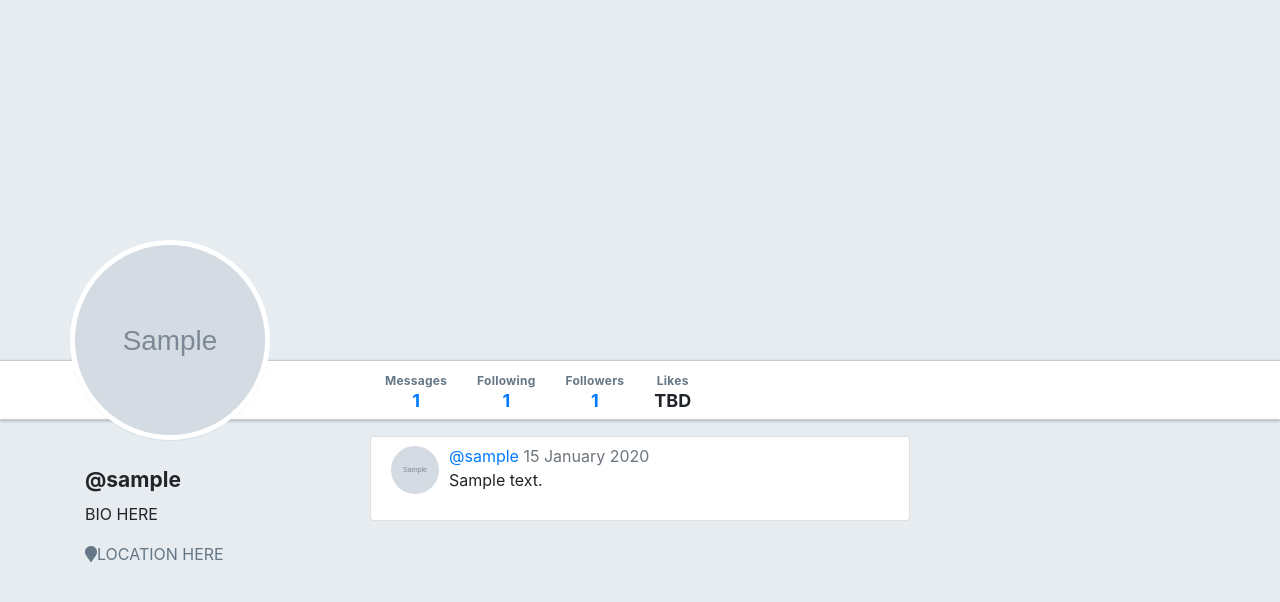
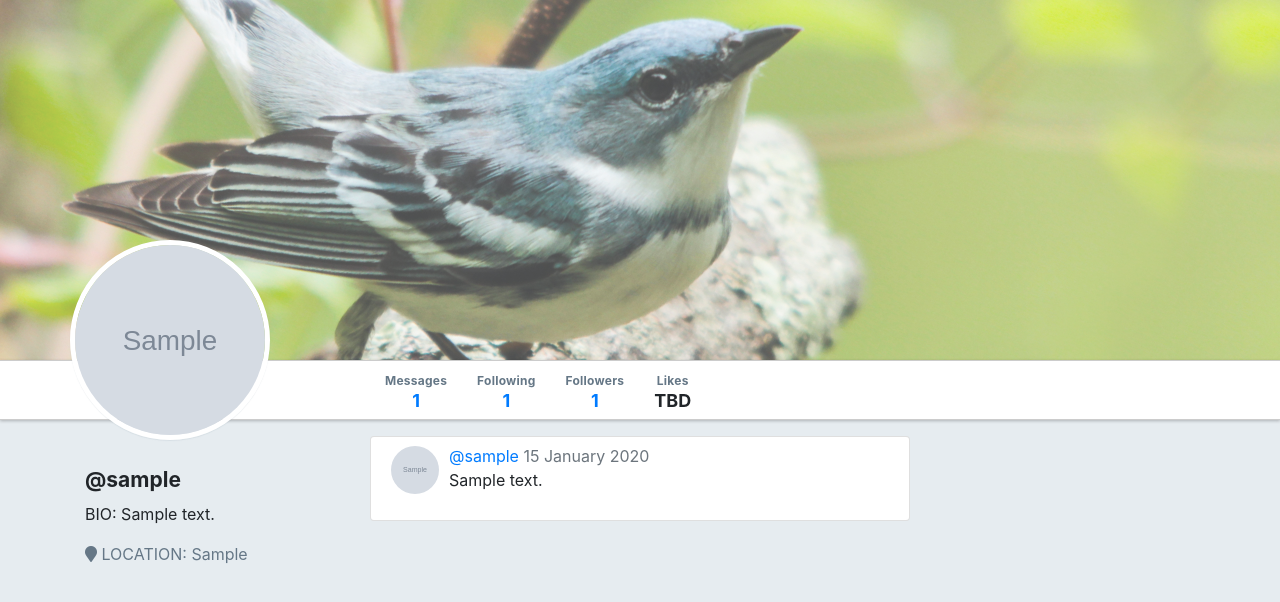
Before and after one commit to KortesmakiAB/Warbler, a Flask app: page /users/1 in a window 1280 px wide. Shown: the part 46-648 px from the top of the page. Run offline with Flask 2, Linux system fonts and the light colour scheme; tables that the repository leaves empty hold one stand-in row (values such as "Sample post"); grey boxes marked "Sample" are stand-in pictures; some libraries are stand-ins or nearby versions.

Commit message:
Part 1, step 3: Fix user profile

```diff
--- a/models.py
+++ b/models.py
@@ -147,6 +147,8 @@ class User(db.Model):
         )
 
         db.session.add(user)
+        # AB addition
+        db.session.commit()
         return user
 
     @classmethod
--- a/static/stylesheets/style.css
+++ b/static/stylesheets/style.css
@@ -202,6 +202,7 @@ nav + .container {
   opacity: 0.7;
   background-size: cover;
   background-position: top center;
+  background-image: url("/static/images/warbler-hero.jpg");
 }
 
 .full-width {
--- a/templates/users/detail.html
+++ b/templates/users/detail.html
@@ -58,8 +58,8 @@
 <div class="row">
   <div class="col-sm-3">
     <h4 id="sidebar-username">@{{ user.username }}</h4>
-    <p>BIO HERE</p>
-    <p class="user-location"><span class="fa fa-map-marker"></span>LOCATION HERE</p>
+    <p>BIO:{% if user.bio %} {{ user.bio }} {% endif %}</p>
+    <p class="user-location"><span class="fa fa-map-marker"></span> LOCATION: {% if user.location %}{{ user.location }}{% endif %}</p>
   </div>
 
   {% block user_details %}
```
